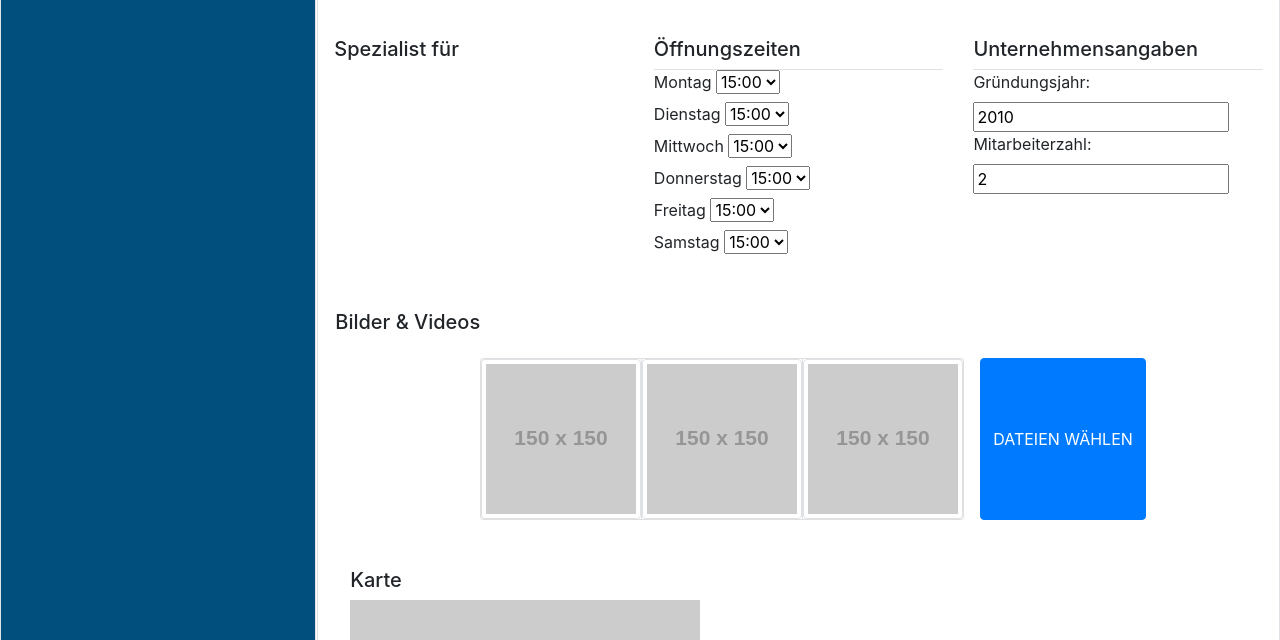
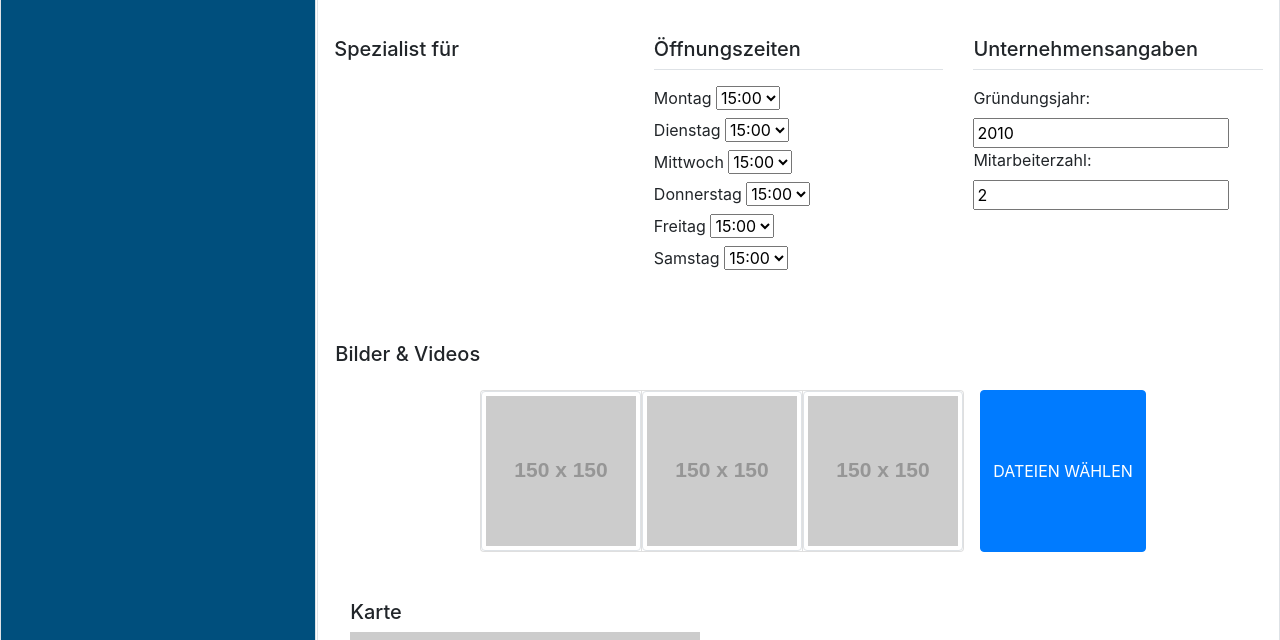
Before and after one commit to IsmaelSANE/edit-profil, a plain HTML site: page index.html in a window 1280 px wide. Shown: the part 460-1100 px from the top of the page. Drawn offline with nearby package versions, Linux system fonts and the light colour scheme; placeholder pictures from the web are drawn by us.

Commit message:
Add some styling in the forms

```diff
--- a/index.html
+++ b/index.html
@@ -164,7 +164,7 @@ C/O https://placeholder.com/" class="card-img-top" alt="...">
                   <div class="border-bottom">
                     <h5>Öffnungszeiten</h5>
                   </div>
-                  <form>
+                  <form class="my-3">
                     <label for="montag">Montag</label>
                       <select id="montag" name="montag">
                         <option value="15:00">15:00</option>
@@ -243,7 +243,7 @@ C/O https://placeholder.com/" class="card-img-top" alt="...">
                   <div class="border-bottom">
                     <h5>Unternehmensangaben</h5>
                   </div>
-                  <form>
+                  <form class="my-3">
                     <label for="amount">Gründungsjahr:</label>
                       <input type="number" name="amount" value="2010" id="amount">
                     <label for="mitarbeiterzahl">Mitarbeiterzahl:</label>
```
